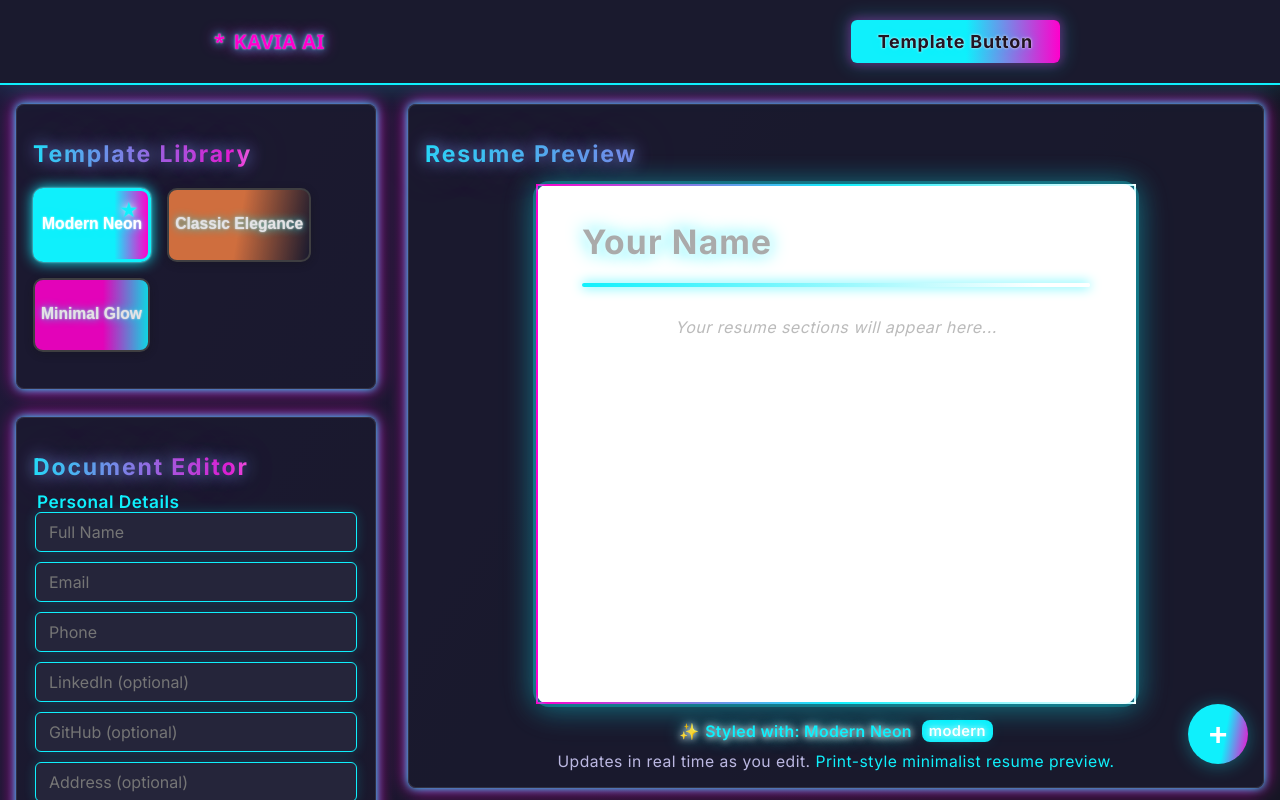
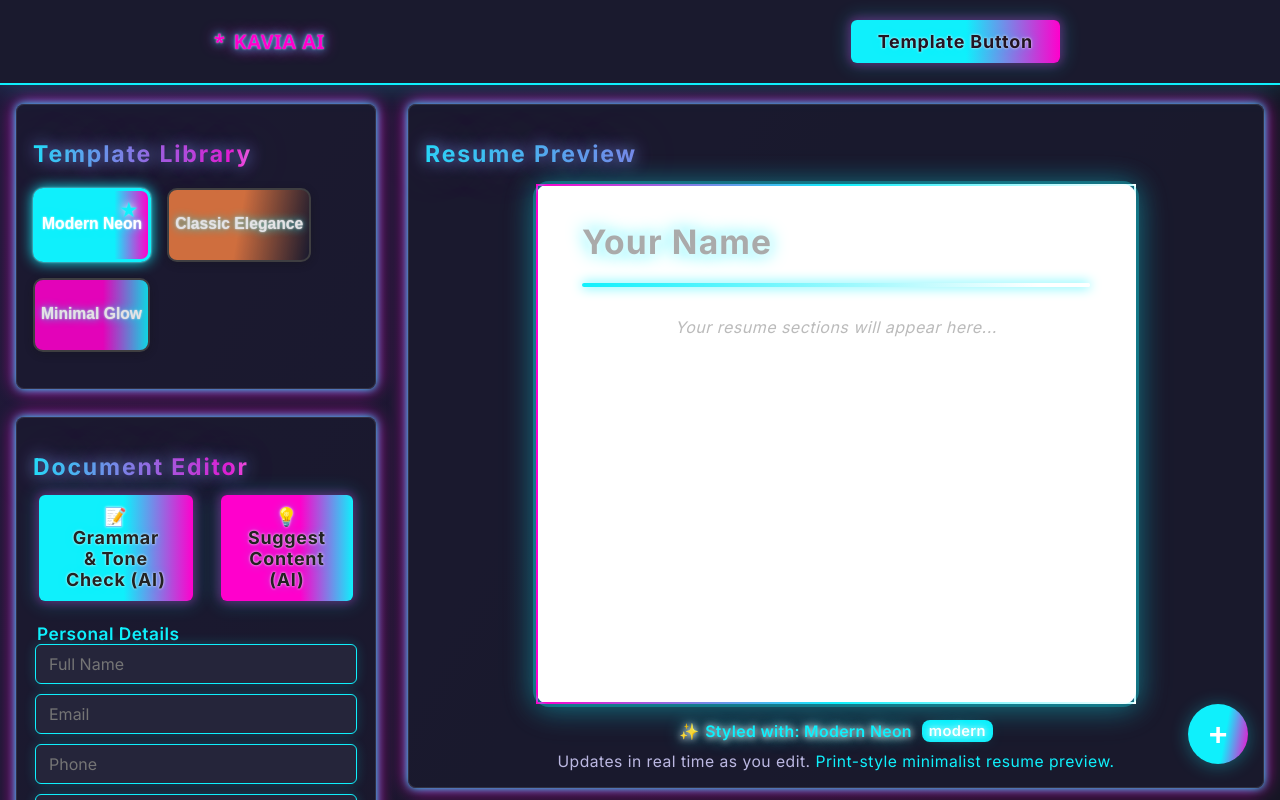
Before and after one commit to Workflow-Manager-admin/resumecraft-ai-12247-cf20a7c5, a React (Create React App) app in the folder resumecraft_ai_frontend/: page / in a window 1280 px wide. Shown: the top 800 px of the page. Built offline with nearby package versions, Linux system fonts and the light colour scheme; the HTML template or start-up script is replaced by a standard one.

Commit message:
Auto-commit: Changes as of 2025-05-28T11:24:54.955020+00:00

```diff
--- a/resumecraft_ai_frontend/src/components/DocumentEditor.js
+++ b/resumecraft_ai_frontend/src/components/DocumentEditor.js
@@ -98,6 +98,37 @@ function DocumentEditor({
       <h2 style={{ color: selectedTemplate?.accent || "#ff00cc" }}>
         Document Editor
       </h2>
+      {/* --- AI Feature Trigger Buttons (Mock/Placeholder) --- */}
+      <div style={{ display: 'flex', gap: 16, marginBottom: 18 }}>
+        <button
+          type="button"
+          className="btn"
+          style={{
+            background: 'linear-gradient(90deg, #0ff0fc 55%, #ff00cc)',
+            color: '#222',
+            fontWeight: 700,
+            letterSpacing: '.04em',
+          }}
+          // Replace with real grammar check logic in the future
+          onClick={() => window.alert('Simulated: Running Grammar & Tone Check!')}
+        >
+          📝 Grammar & Tone Check (AI)
+        </button>
+        <button
+          type="button"
+          className="btn"
+          style={{
+            background: 'linear-gradient(90deg, #ff00cc 60%, #0ff0fc 100%)',
+            color: '#222',
+            fontWeight: 700,
+            letterSpacing: '.04em',
+          }}
+          // Replace with content suggestion logic in the future
+          onClick={() => window.alert('Simulated: Showing AI Content Suggestions!')}
+        >
+          💡 Suggest Content (AI)
+        </button>
+      </div>
       <form>
         {/* BASICS */}
         <fieldset style={{
```
Also changed, not shown: 2 other files (tests, documents, lock files or other folders).
